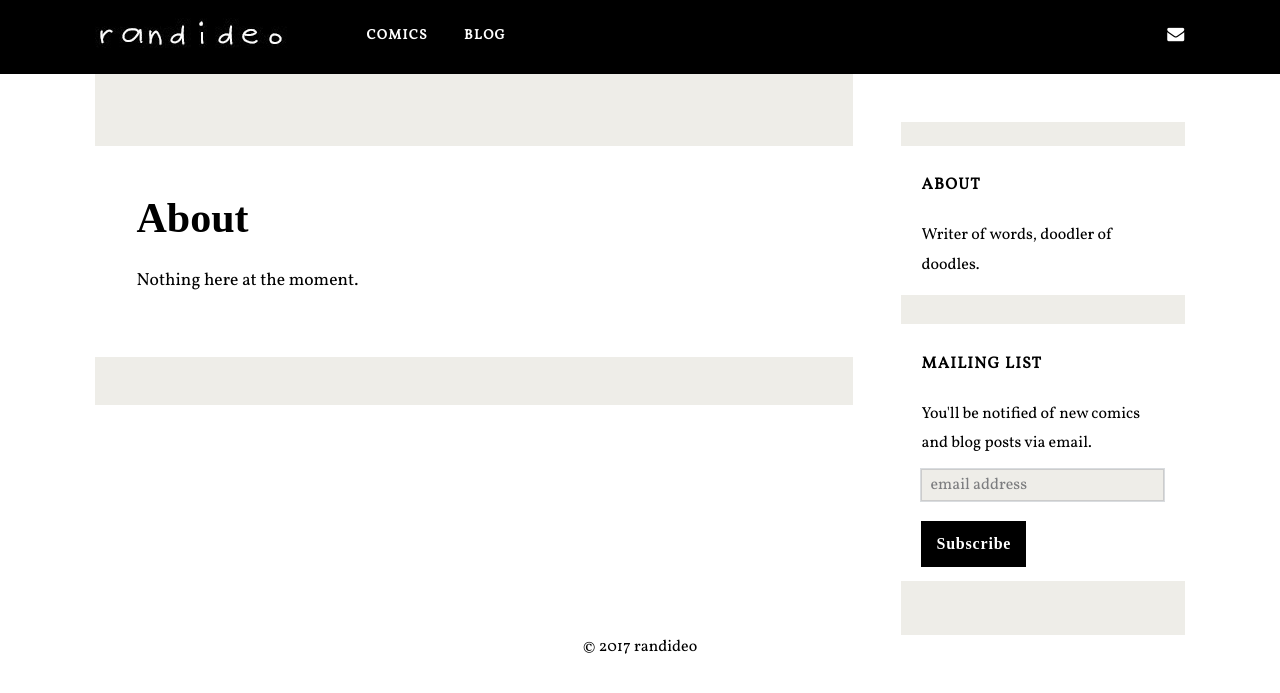
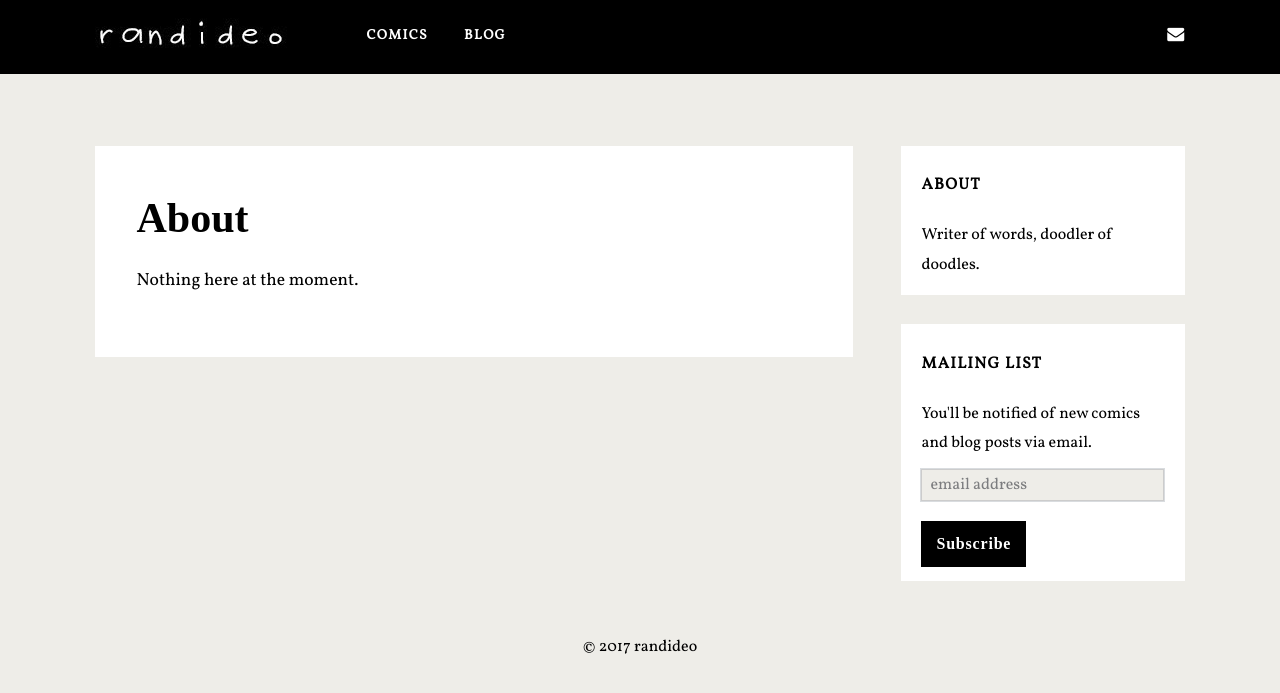
Before and after one commit to randideo/randideo.github.io, a Jekyll site: the page built from about.md, in a window 1280 px wide. Shown: the top 693 px of the page. Built offline with Jekyll 4.4.1, drawn with Linux system fonts in a browser that asks for light colours; nearby versions of some CDN libraries; some web fonts are replaced; comment, search, counter and statistics services are not loaded.

Commit message:
Update style.css

```diff
--- a/css/style.css
+++ b/css/style.css
@@ -28,7 +28,7 @@ margin: 0;
 padding: 0;
 font-family: Vollkorn;
 line-height: 1.5;
-background: #ffffff;
+background: #eeede8;
 -webkit-font-smoothing: antialiased;
 word-wrap: break-word;
 -ms-word-wrap: break-word;
@@ -47,7 +47,6 @@ hyphens: auto;
 overflow: hidden;
 }
 .mainnbt {
-background: #eeede8;
 margin: 0 auto;
 -webkit-transition: all .3s ease;
 transition: all .3s ease;
```
